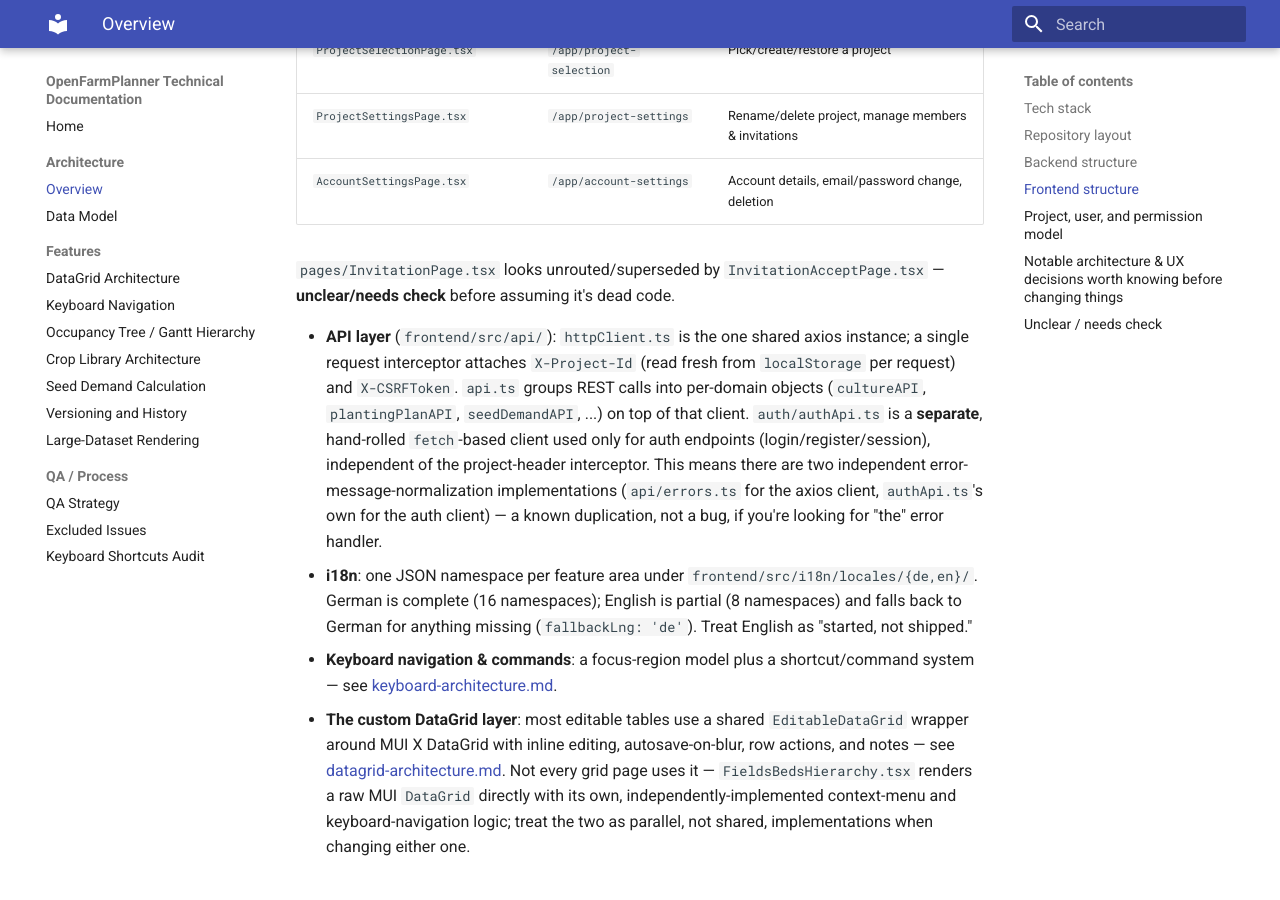
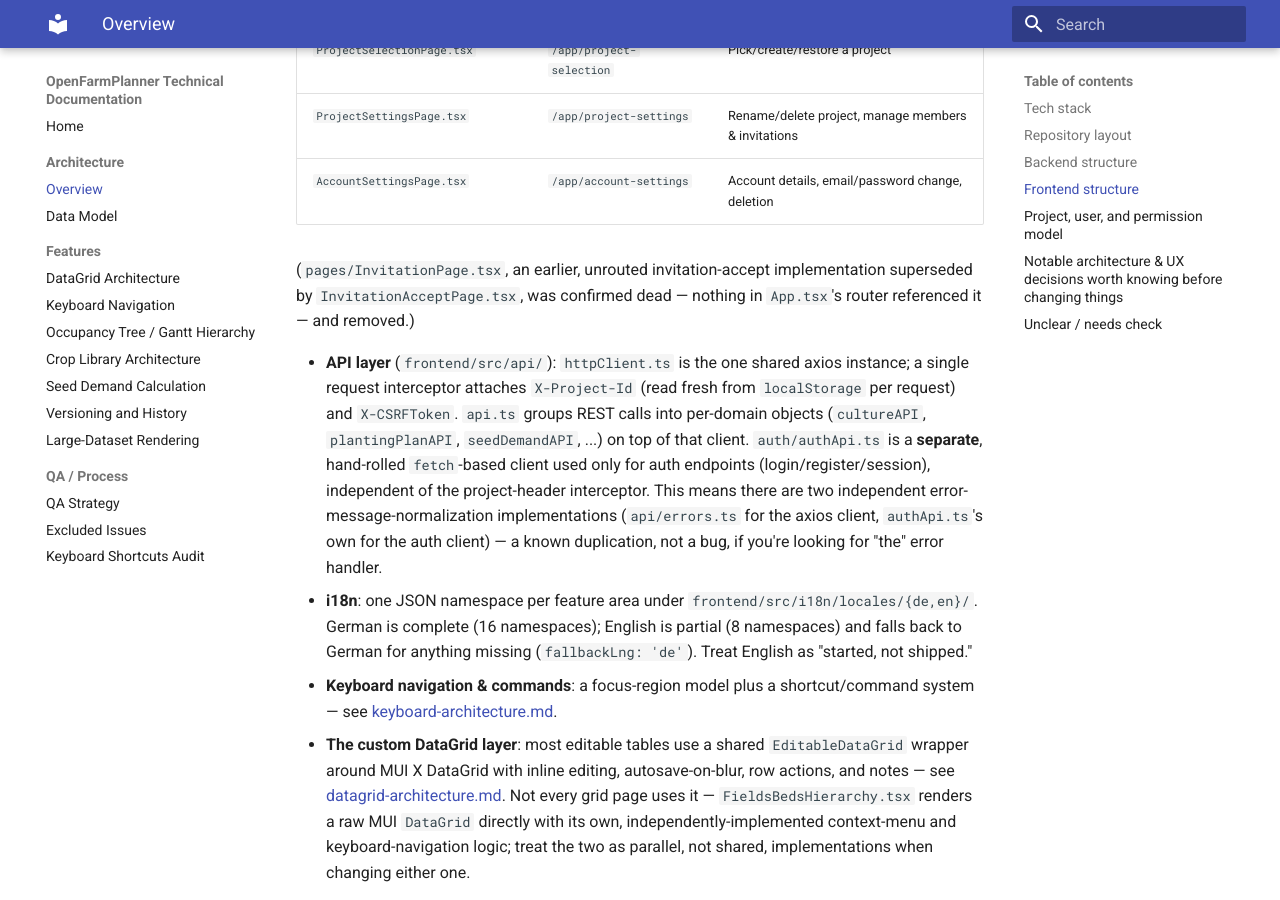
Before and after one commit to stipsitzm/OpenFarmPlanner, an MkDocs documentation site: the page built from docs/architecture-overview.md, in a window 1280 px wide and 900 px high, scrolled down 2458 px. Built offline with MkDocs 1.6.1 and Material for MkDocs 9.7.7, drawn with Linux system fonts in a browser that asks for light colours.

Commit message:
docs: mark InvitationPage as removed in architecture overview
Follow-up to the InvitationPage.tsx removal in this branch - this doc
update was accidentally left out of the previous commit.

Co-Authored-By: Claude Sonnet 5 <noreply@anthropic.com>

```diff
--- a/docs/architecture-overview.md
+++ b/docs/architecture-overview.md
@@ -96,9 +96,9 @@ docs/                  # This documentation
   | `ProjectSettingsPage.tsx` | `/app/project-settings` | Rename/delete project, manage members & invitations |
   | `AccountSettingsPage.tsx` | `/app/account-settings` | Account details, email/password change, deletion |
 
-  `pages/InvitationPage.tsx` looks unrouted/superseded by
-  `InvitationAcceptPage.tsx` — **unclear/needs check** before assuming it's
-  dead code.
+  (`pages/InvitationPage.tsx`, an earlier, unrouted invitation-accept
+  implementation superseded by `InvitationAcceptPage.tsx`, was confirmed
+  dead — nothing in `App.tsx`'s router referenced it — and removed.)
 
 - **API layer** (`frontend/src/api/`): `httpClient.ts` is the one shared
   axios instance; a single request interceptor attaches `X-Project-Id`
```
